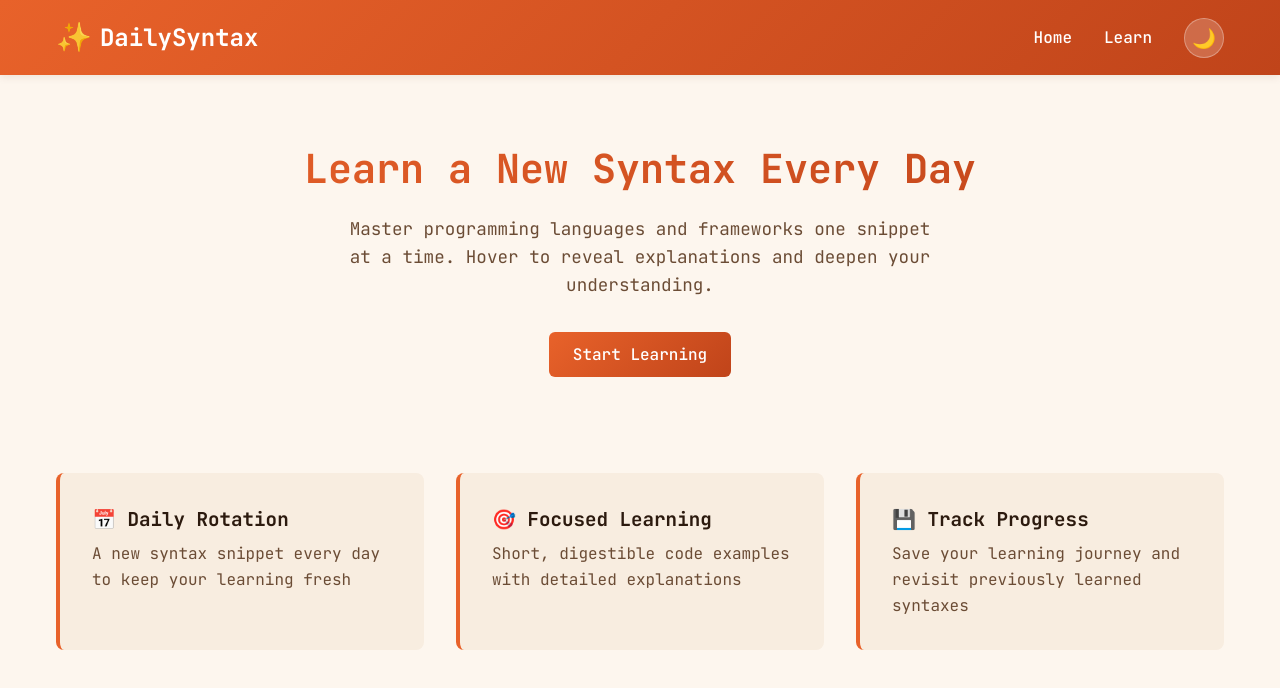
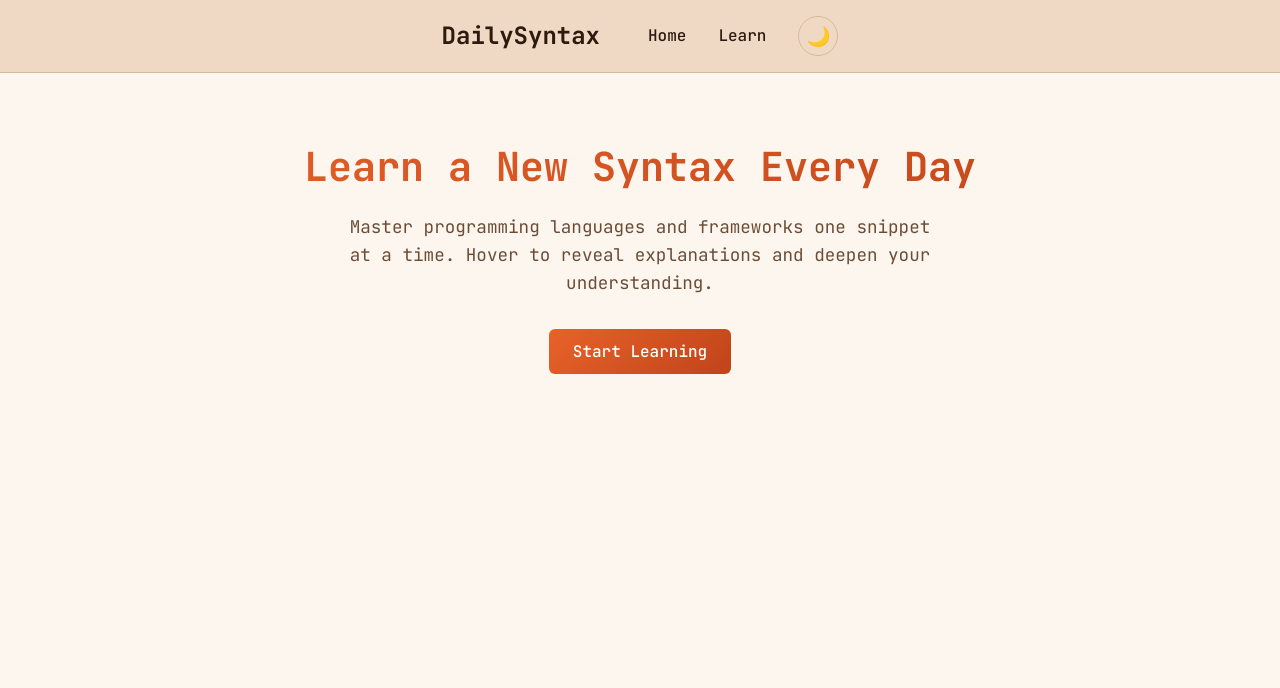
Before and after one commit to hect1x/PolySyntax, a React (Vite) app: page / in a window 1280 px wide. Shown: the top 688 px of the page. Built offline with nearby package versions, Linux system fonts and the light colour scheme.

Commit message:
Center navbar items

```diff
--- a/src/pages/Home.module.css
+++ b/src/pages/Home.module.css
@@ -25,28 +25,3 @@
   margin: 0 auto 2rem;
   line-height: 1.6;
 }
-
-.features {
-  display: grid;
-  grid-template-columns: repeat(auto-fit, minmax(280px, 1fr));
-  gap: 2rem;
-}
-
-.feature {
-  padding: 2rem;
-  background: var(--color-backgroundAlt);
-  border-radius: 8px;
-  border-left: 4px solid var(--color-primary);
-}
-
-.feature h3 {
-  margin: 0 0 0.5rem 0;
-  font-size: 1.2rem;
-  color: var(--color-text);
-}
-
-.feature p {
-  margin: 0;
-  color: var(--color-textSecondary);
-  line-height: 1.6;
-}
--- a/src/pages/Home.tsx
+++ b/src/pages/Home.tsx
@@ -15,21 +15,6 @@ export default function Home() {
           <Button type="primary">Start Learning</Button>
         </Link>
       </div>
-
-      <div className={styles['features']}>
-        <div className={styles['feature']}>
-          <h3>📅 Daily Rotation</h3>
-          <p>A new syntax snippet every day to keep your learning fresh</p>
-        </div>
-        <div className={styles['feature']}>
-          <h3>🎯 Focused Learning</h3>
-          <p>Short, digestible code examples with detailed explanations</p>
-        </div>
-        <div className={styles['feature']}>
-          <h3>💾 Track Progress</h3>
-          <p>Save your learning journey and revisit previously learned syntaxes</p>
-        </div>
-      </div>
     </div>
   )
 }
--- a/src/shared/components/Button/Button.module.css
+++ b/src/shared/components/Button/Button.module.css
@@ -40,6 +40,16 @@
 
 .btnSecondary:hover:not(:disabled) {
   background: var(--color-backgroundLight);
+}
+
+[data-theme='dark'] .btnSecondary {
+  background: #3a3a3a;
+  color: #d0d0d0;
+  border-color: #555;
+}
+
+[data-theme='dark'] .btnSecondary:hover:not(:disabled) {
+  background: #444;
 }
 
 /* Submit button */
--- a/src/shared/components/Navbar/Navbar.module.css
+++ b/src/shared/components/Navbar/Navbar.module.css
@@ -1,8 +1,8 @@
 .navbar {
-  background: linear-gradient(135deg, var(--color-primary) 0%, var(--color-primaryDark) 100%);
-  color: white;
+  background: var(--color-backgroundNavbar);
+  color: var(--color-text);
   padding: 0;
-  box-shadow: 0 2px 8px var(--color-shadow);
+  border-bottom: 1px solid var(--color-border);
   position: sticky;
   top: 0;
   z-index: 100;
@@ -13,8 +13,9 @@
   margin: 0 auto;
   padding: 1rem;
   display: flex;
-  justify-content: space-between;
+  justify-content: center;
   align-items: center;
+  gap: 3rem;
 }
 
 .navbarLogo {
@@ -23,27 +24,13 @@
   gap: 0.5rem;
   font-size: 1.5rem;
   font-weight: bold;
-  color: white;
+  color: var(--color-text);
   text-decoration: none;
   transition: opacity 0.2s;
 }
 
 .navbarLogo:hover {
   opacity: 0.8;
-}
-
-.logoIcon {
-  font-size: 1.8rem;
-  animation: sparkle 2s ease-in-out infinite;
-}
-
-@keyframes sparkle {
-  0%, 100% {
-    opacity: 1;
-  }
-  50% {
-    opacity: 0.7;
-  }
 }
 
 .navMenu {
@@ -60,7 +47,7 @@
 }
 
 .navLink {
-  color: white;
+  color: var(--color-text);
   text-decoration: none;
   font-weight: 500;
   padding: 0.5rem 0;
@@ -69,14 +56,14 @@
 }
 
 .navLink:hover {
-  border-bottom-color: white;
+  border-bottom-color: var(--color-primary);
   opacity: 0.8;
 }
 
 .themeToggle {
-  background: rgba(255, 255, 255, 0.2);
-  border: 1px solid rgba(255, 255, 255, 0.3);
-  color: white;
+  background: var(--color-buttonBackground);
+  border: 1px solid var(--color-border);
+  color: var(--color-text);
   font-size: 1.2rem;
   width: 2.5rem;
   height: 2.5rem;
@@ -90,13 +77,24 @@
 }
 
 .themeToggle:hover {
-  background: rgba(255, 255, 255, 0.3);
-  border-color: rgba(255, 255, 255, 0.5);
+  background: var(--color-backgroundLight);
+  border-color: var(--color-primary);
   transform: scale(1.1);
 }
 
 .themeToggle:active {
   transform: scale(0.95);
+}
+
+[data-theme='dark'] .themeToggle {
+  background: #3a3a3a;
+  border-color: #555;
+  color: #d0d0d0;
+}
+
+[data-theme='dark'] .themeToggle:hover {
+  background: #444;
+  border-color: #777;
 }
 
 @media (max-width: 600px) {
--- a/src/shared/components/Navbar/Navbar.tsx
+++ b/src/shared/components/Navbar/Navbar.tsx
@@ -9,7 +9,6 @@ export default function Navbar() {
     <nav className={styles['navbar']}>
       <div className={styles['navbarContainer']}>
         <Link to="/" className={styles['navbarLogo']}>
-          <span className={styles['logoIcon']}>✨</span>
           DailySyntax
         </Link>
 
```
